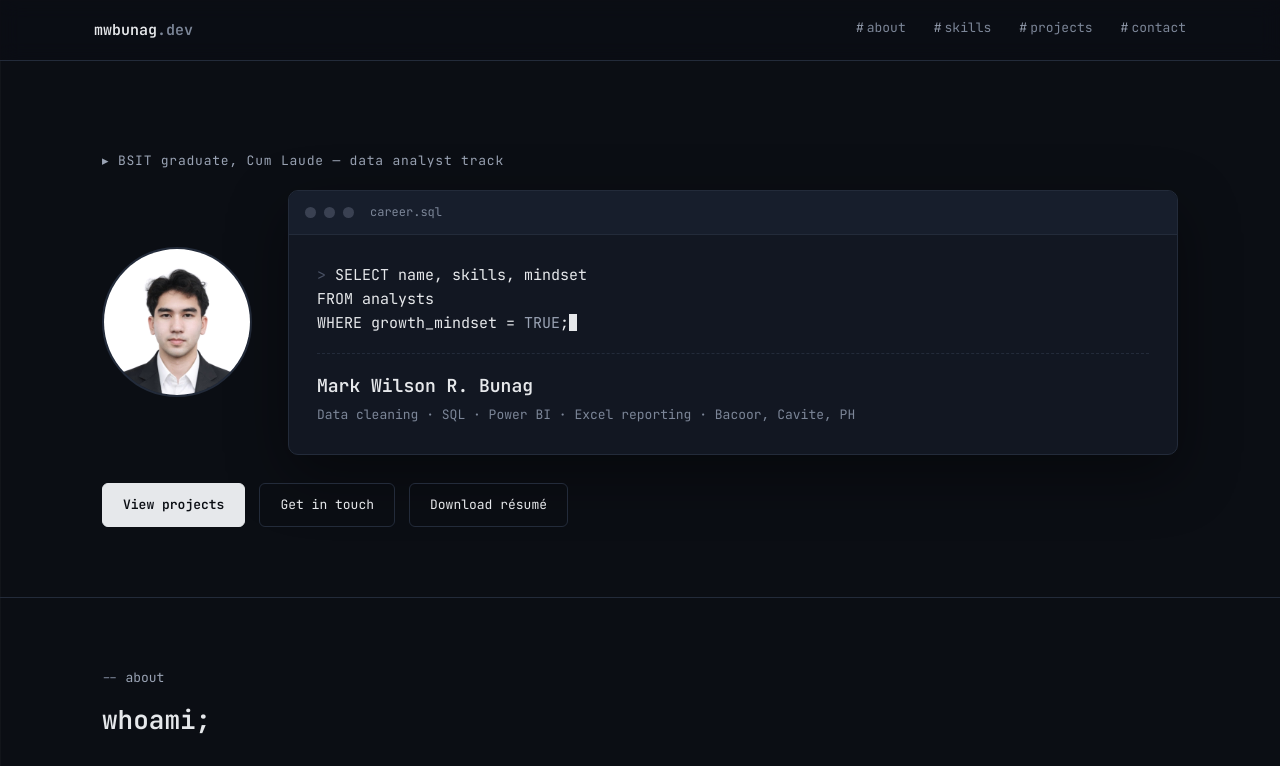
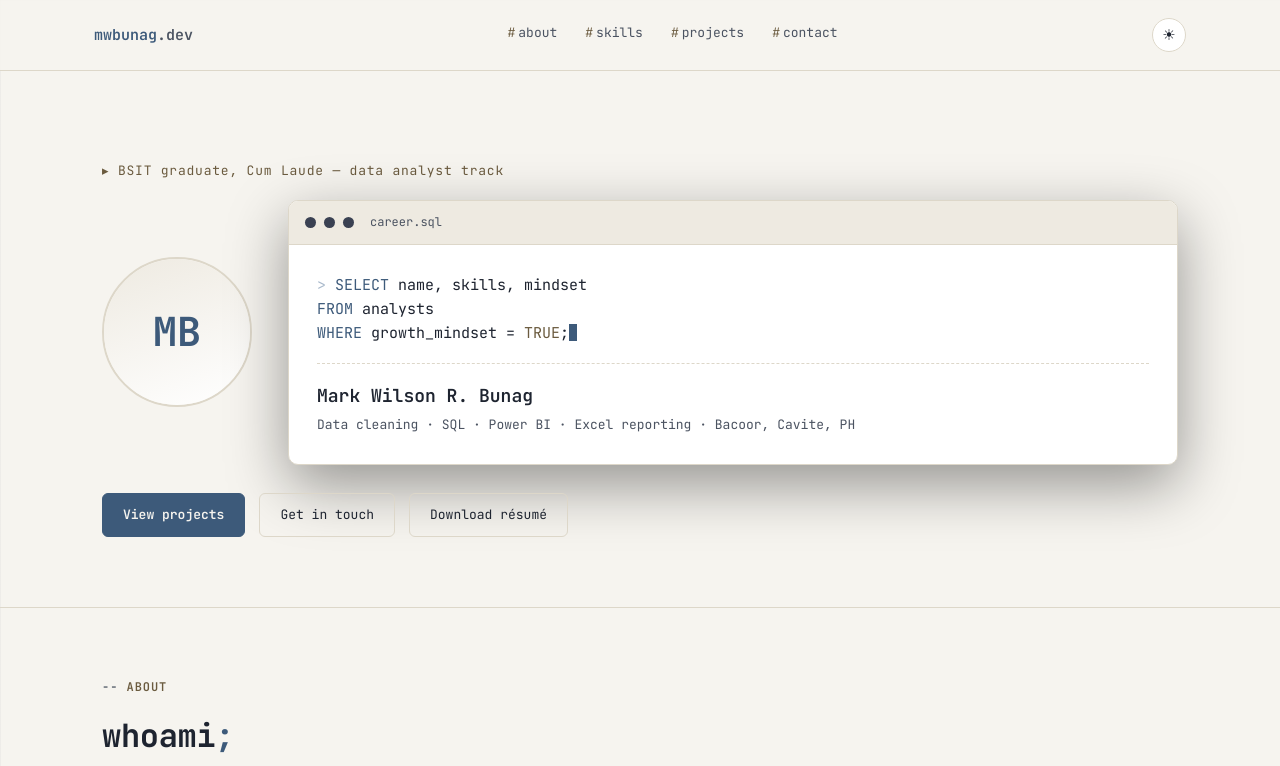
Before and after one commit to aintyouxsxs/aintyouxsxs.github.io, a plain HTML site: page index.html in a window 1280 px wide. Shown: the top 766 px of the page. Drawn offline with Linux system fonts and the light colour scheme.

Commit message:
Update index.html

```diff
--- a/index.html
+++ b/index.html
@@ -2,6 +2,14 @@
 <html lang="en">
 <head>
 <meta charset="UTF-8">
+<script>
+  (function() {
+    var saved = localStorage.getItem('theme');
+    var prefersLight = window.matchMedia && window.matchMedia('(prefers-color-scheme: light)').matches;
+    var theme = saved || (prefersLight ? 'light' : 'dark');
+    if (theme === 'light') document.documentElement.setAttribute('data-theme', 'light');
+  })();
+</script>
 <meta name="viewport" content="width=device-width, initial-scale=1.0">
 <title>Mark Wilson Bunag — Data Analyst Portfolio</title>
 <link rel="preconnect" href="https://fonts.googleapis.com">
@@ -15,11 +23,27 @@
     --border: #232B3A;
     --text: #E6E8EB;
     --text-muted: #7C8698;
-    --teal: #E6E8EB;
-    --teal-dim: #4A5265;
+    --teal: #6E8CAE;
+    --teal-dim: #3D5470;
     --amber: #9AA3B4;
+    --grid-line: rgba(230,232,235,0.03);
+    --nav-bg: rgba(11,14,20,0.85);
     --mono: 'JetBrains Mono', monospace;
     --sans: 'Inter', sans-serif;
+  }
+
+  html[data-theme="light"] {
+    --bg: #F6F4EF;
+    --surface: #FFFFFF;
+    --surface-2: #EEEAE1;
+    --border: #DDD7C9;
+    --text: #1E2430;
+    --text-muted: #4B5361;
+    --teal: #3D5A7A;
+    --teal-dim: #A9B9CB;
+    --amber: #6B5B3F;
+    --grid-line: rgba(27,33,48,0.035);
+    --nav-bg: rgba(246,244,239,0.85);
   }
 
   * { margin: 0; padding: 0; box-sizing: border-box; }
@@ -32,10 +56,11 @@
     font-family: var(--sans);
     line-height: 1.6;
     background-image:
-      linear-gradient(rgba(230,232,235,0.03) 1px, transparent 1px),
-      linear-gradient(90deg, rgba(230,232,235,0.03) 1px, transparent 1px);
+      linear-gradient(var(--grid-line) 1px, transparent 1px),
+      linear-gradient(90deg, var(--grid-line) 1px, transparent 1px);
     background-size: 48px 48px;
     background-attachment: fixed;
+    transition: background-color 0.3s ease, color 0.3s ease;
   }
 
   a { color: inherit; text-decoration: none; }
@@ -54,7 +79,7 @@
     top: 0;
     z-index: 50;
     backdrop-filter: blur(10px);
-    background: rgba(11,14,20,0.85);
+    background: var(--nav-bg);
     border-bottom: 1px solid var(--border);
   }
   nav .wrap {
@@ -91,6 +116,22 @@
   }
   .navlinks a:hover::after { transform: scaleX(1); }
   .navlinks a::before { content: "#"; color: var(--amber); margin-right: 3px; }
+
+  .theme-toggle {
+    width: 34px;
+    height: 34px;
+    border-radius: 50%;
+    border: 1px solid var(--border);
+    background: var(--surface);
+    color: var(--text);
+    font-size: 15px;
+    cursor: pointer;
+    display: flex;
+    align-items: center;
+    justify-content: center;
+    transition: border-color 0.2s, transform 0.2s;
+  }
+  .theme-toggle:hover { border-color: var(--teal-dim); transform: translateY(-1px); }
 
   /* ---------- HERO / TERMINAL ---------- */
   header.hero {
@@ -236,16 +277,20 @@
   .reveal.in-view { opacity: 1; transform: none; }
   .section-label {
     font-family: var(--mono);
-    font-size: 13px;
+    font-size: 12px;
+    font-weight: 600;
+    letter-spacing: 0.08em;
+    text-transform: uppercase;
     color: var(--amber);
-    margin-bottom: 10px;
+    margin-bottom: 12px;
   }
   .section-label::before { content: "-- "; color: var(--text-muted); }
   h2 {
     font-family: var(--mono);
-    font-size: 26px;
-    font-weight: 600;
-    margin-bottom: 28px;
+    font-size: 32px;
+    font-weight: 700;
+    letter-spacing: -0.01em;
+    margin-bottom: 30px;
     color: var(--text);
   }
   h2 .table-punct { color: var(--teal); }
@@ -475,14 +520,18 @@
   }
   .stat-mini .num {
     font-family: var(--mono);
-    font-size: 20px;
+    font-size: 30px;
     font-weight: 700;
+    letter-spacing: -0.01em;
     color: var(--teal);
+    font-variant-numeric: tabular-nums;
   }
   .stat-mini .lbl {
     font-size: 11px;
+    font-weight: 500;
     color: var(--text-muted);
-    margin-top: 3px;
+    margin-top: 4px;
+    letter-spacing: 0.02em;
   }
 
   footer {
@@ -554,6 +603,9 @@
       <a href="#projects">projects</a>
       <a href="#contact">contact</a>
     </div>
+    <button id="themeToggle" class="theme-toggle" aria-label="Toggle light and dark mode" title="Toggle light/dark mode">
+      <span id="themeIcon">☾</span>
+    </button>
   </div>
 </nav>
 
@@ -563,7 +615,7 @@
     <div class="hero-top">
       <div class="hero-photo-col">
         <div class="hero-photo">
-          <img src="profile.jpg" alt="Mark Wilson R. Bunag">
+          <div class="placeholder">MB</div>
           <!-- Swap the div above for: <img src="profile.jpg" alt="Mark Wilson R. Bunag"> -->
         </div>
       </div>
@@ -883,6 +935,25 @@
   lightboxClose.addEventListener('click', closeLightbox);
   lightbox.addEventListener('click', (e) => { if (e.target === lightbox) closeLightbox(); });
   document.addEventListener('keydown', (e) => { if (e.key === 'Escape') closeLightbox(); });
+
+  const themeToggle = document.getElementById('themeToggle');
+  const themeIcon = document.getElementById('themeIcon');
+  function updateIcon() {
+    const isLight = document.documentElement.getAttribute('data-theme') === 'light';
+    themeIcon.textContent = isLight ? '☀' : '☾';
+  }
+  updateIcon();
+  themeToggle.addEventListener('click', () => {
+    const isLight = document.documentElement.getAttribute('data-theme') === 'light';
+    if (isLight) {
+      document.documentElement.removeAttribute('data-theme');
+      localStorage.setItem('theme', 'dark');
+    } else {
+      document.documentElement.setAttribute('data-theme', 'light');
+      localStorage.setItem('theme', 'light');
+    }
+    updateIcon();
+  });
 </script>
 
 </body>
```
